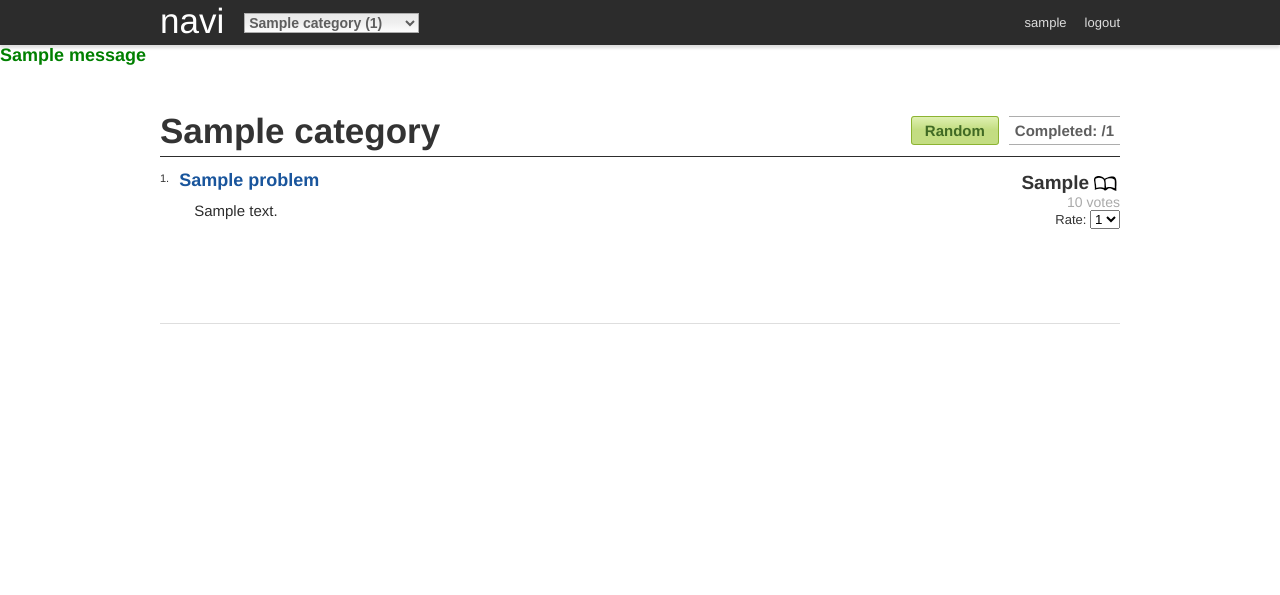
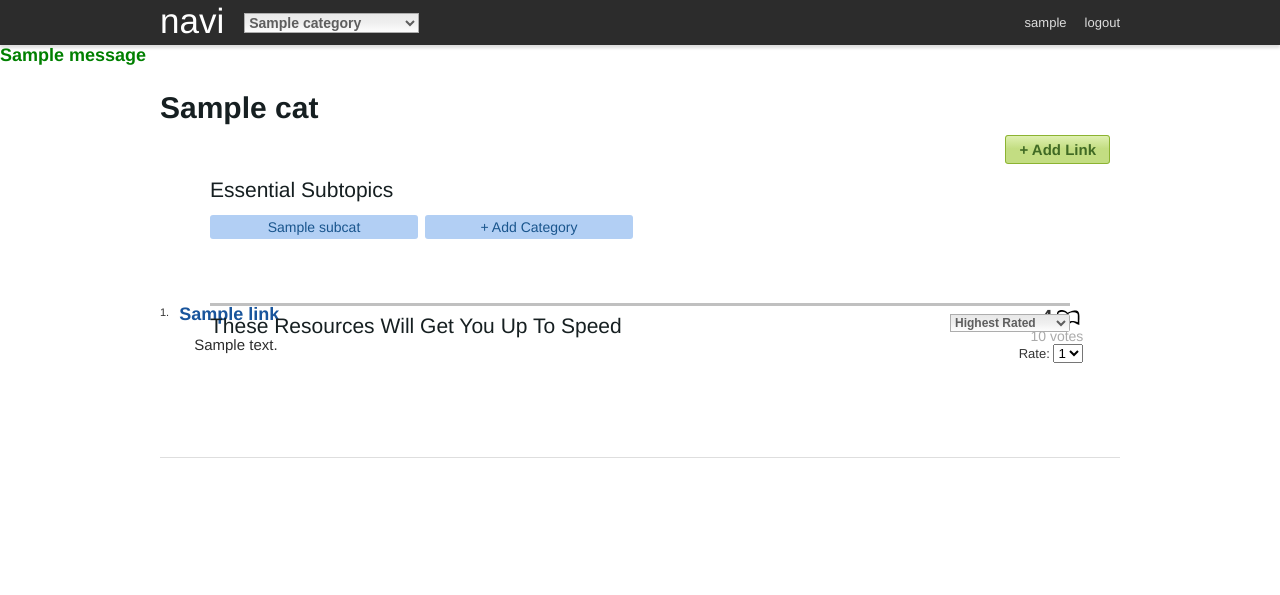
Before and after one commit to bfortuner/navi-app, a Flask app: template templates/category.html in a window 1280 px wide. Shown: the top 595 px of the page. Run offline with Flask 2, Linux system fonts and the light colour scheme; the template is opened without the code that fills it: most values are stand-ins (such as "Sample title", 1, 10 or a date in 2020); one stand-in notice (Sample message) is shown; data that the repository does not hold is empty; some libraries are stand-ins or nearby versions.

Commit message:
updated html on categories page

```diff
--- a/templates/base.html
+++ b/templates/base.html
@@ -3,9 +3,9 @@
 <head>
   <title>navi - Roadmaps For Learning</title>
   <!--<link href="//netdna.bootstrapcdn.com/twitter-bootstrap/2.3.2/css/bootstrap-combined.no-icons.min.css" rel="stylesheet">-->
+
+  <link rel="stylesheet" type="text/css" href={{ url_for('static', filename="main.css") }}>
   <link rel="stylesheet" type="text/css" href={{ url_for('static', filename="category.css") }}>
-  <link rel="stylesheet" type="text/css" href={{ url_for('static', filename="main.css") }}>
-
 <!--  Google Analytics Script -->
 </head>
 
@@ -27,9 +27,9 @@
 
 	   {% for category1 in categories %}
 		   {% if category1.category == category %}
-	           <option selected="true" value="/problem/{{category1.category}}">{{category1.category}} ({{category1.problem_count}})</option>
+	           <option selected="true" value="/c/{{category1.category}}">{{category1.category}}</option>
 		   {% else %}
-		   <option value="/problem/{{category1.category}}">{{category1.category}} ({{category1.problem_count}})</option>
+		   <option value="/c/{{category1.category}}">{{category1.category}}</option>
 		   {% endif %}
 	   {% endfor %}
 	</select></p>
--- a/templates/category.html
+++ b/templates/category.html
@@ -2,52 +2,63 @@
 
 {% block content %}
 
-<div class="problemTitle">
-  <h1>{{category}}</h1>
+<div class="topicoverview">
+  <h1>{{cat.name}}</h1>
+  <div class="navLinks">
+    <a id="greenButton" href="/c/{{cat.name}}/add-link">+ Add Link</a>
+  </div>
+  <p>{{cat.getDescription()}}</p>
+</div>
 
-
-  <div class="navLinks">
-    <a id="greenButton" href="/problem/{{category}}/1/random">Random</a><a id="probCount">Completed: {% if user != None %}{{user.getProbsComplete(category)}}{% else %}0{% endif %}/{{cat.getProbCount()}}</a>
-  </div>
+<div id="subtopics">
+        <h2>Essential Subtopics</h2>
+        {% for subcat in cat.subcategories %}
+	<div class="categories"><a href="/c/{{subcat}}">{{subcat}}</a></div>
+	{% endfor %}
+	<div class="categories"><a href="/c/{{category}}/add-category">+ Add Category</a></div>
 </div>
 
 
+<div id="links">
+        <div id="highestrated">
+          <form name="">
+            <p><select name="example" size="1" onChange="go()">
+                <option value="">Highest Rated</option>
+                <option value="">Most Recent</option>
+            </select></p>
+          </form>
+        </div>
+        <h2>These Resources Will Get You Up To Speed</h2>
+</div>
+
 <div id="categoryList"> <!--Start of Category List-->
-{% for problem in probList %}
+{% for link in linkList %}
         <div class="problem">
                 <div class="probNum">{{loop.index}}.</div>
 
                 <div class="probSnippet">
-                        <div class="snippetTitle"><a href="/problem/{{problem.getProblemId()}}">{{problem.getTitle()}}</a>
-			  {% if user != None %}
-			  {% if user.getProbStatus(problem.getProblemId()) == 'incorrect' %}
-			  <span name="checkmark" style="color:red; font-size:25px; font-weight: bold; line-height:10px;">&#x2718;</span>
-			  {% elif user.getProbStatus(problem.getProblemId()) == 'correct' %}
-			  <span name="checkmark" style="color:green; font-size:25px; font-weight: bold; line-height:10px;">&#x2713;</span>
-			  {% endif %}
-			  {% endif %}
-			</div>
+                        <div class="snippetTitle"><a href="{{link.getURL()}}">{{link.getTitle()}}</a></div>
 			<div class="description">
-			  <pre class="snippetDesc">{{problem.getDesc()[:300]}}</pre>
+			  <pre class="snippetDesc">{{link.getDesc()[:300]}}</pre>
 			</div>
                         <!--<div class="submitted">Submitted by <a href="">Brendan Fortuner</a>, Student at University of Virginia</div>-->
                 </div><!--End Snippet Section-->
 
                 <div class="rating">
-                        <div class="difficultyScore"><img class="iqscore" src={{ url_for('static', filename='images/iqscore.png') }} alt="difficulty"/>{{problem.getDifficulty()}}</div>
-                        <div class="votes">{{ problem.getDifficultyVotes() }} votes</div>
+                        <div class="difficultyScore"><img class="iqscore" src={{ url_for('static', filename='images/iqscore.png') }} alt="quality score"/>{{link.getRating()}}</div>
+                        <div class="votes">{{ link.getRatingVotes() }} votes</div>
 			{% if user != None %}
                         <div class="rate">
-			  <!--{{problem.getProblemId()}}-->
-			  <form name="{{problem.getProblemId()}}" method="post"> Rate:
+			  <!--{{link.getLinkId()}}-->
+			  <form name="{{link.getLinkId()}}" method="post"> Rate:
                             <!--<select accesskey="S" onchange="javascript:onClick = alert('Sorry! We are still working on that feature.')">-->
 			      <select name="rate" id="difficulty" onchange="vote({{loop.index}})">
-				{% if user.getUserDiff(problem.getProblemId()) == 0 or user.getUserDiff(problem.getProblemId()) == None %}
-				<option value="0 {{problem.getProblemId()}}" {% if user.getUserDiff(problem.getProblemId()) == 0 %} selected {% endif %}>-</option>
+				{% if user.getUserDiff(link.getLinkId()) == 0 or user.getUserDiff(link.getLinkId()) == None %}
+				<option value="0 {{link.getLinkId()}}" {% if user.getUserDiff(link.getLinkId()) == 0 %} selected {% endif %}>-</option>
 				{% endif %}
-				<option value="1 {{problem.getProblemId()}}" {% if user.getUserDiff(problem.getProblemId()) == 1 %} selected {% endif %}>1</option>
-				<option value="2 {{problem.getProblemId()}}" {% if user.getUserDiff(problem.getProblemId()) == 2 %} selected {% endif %}>2</option>
-				<option value="3 {{problem.getProblemId()}}" {% if user.getUserDiff(problem.getProblemId()) == 3 %} selected {% endif %}>3</option>
+				<option value="1 {{link.getLinkId()}}" {% if user.getUserDiff(link.getLinkId()) == 1 %} selected {% endif %}>1</option>
+				<option value="2 {{link.getLinkId()}}" {% if user.getUserDiff(link.getLinkId()) == 2 %} selected {% endif %}>2</option>
+				<option value="3 {{link.getLinkId()}}" {% if user.getUserDiff(link.getLinkId()) == 3 %} selected {% endif %}>3</option>
                             </select>
                           </form>
 			</div><!--End Rate-->
@@ -63,11 +74,11 @@
 
 
 <script type="text/javascript">
-function vote(problem_id) {
-//    document.write(typeof problem_id)
-    var new_id = problem_id.toString();
+function vote(link_id) {
+//    document.write(typeof link_id)
+    var new_id = link_id.toString();
 //    document.write(typeof new_id)
-    document.forms[problem_id].submit();
+    document.forms[link_id].submit();
 }
 </script>
 
--- a/templates/navi-category.html
+++ b/templates/navi-category.html
@@ -27,12 +27,12 @@
 
 
 
-<div id="topicoverview">
+<div class="topicOverview">
 	<h1>Startups</h1>
 	<p>A startup is an organization formed to search for a repeatable and scalable business model. This section is for the top articles, videos, and books about launching and growing a startup.</p>
 </div>
 
-<div id="subtopics">
+<!--<div id="subtopics">-->
 	<h2>Essential Subtopics</h2>
 	<div class="categories"><a href="strategy/strategy.html">Strategy</a></div>
 	<div class="categories"><a href="user/user.html">User Acquisition</a></div>
@@ -40,7 +40,7 @@
 	<div class="categories"><a href="success/success.html">Success Stories</a></div>
 	<div class="categories"><a href="lifestyle/lifestyle.html">Lifestyle</a></div>
 	<div class="categories"><a href="ux/ux.html">User Experience</a></div>
-</div>
+
 
 <div id="links">
 	<div id="highestrated">
```
